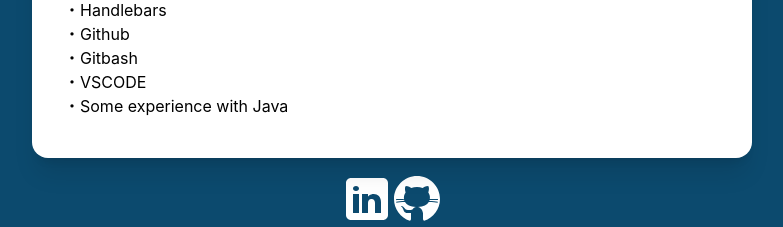
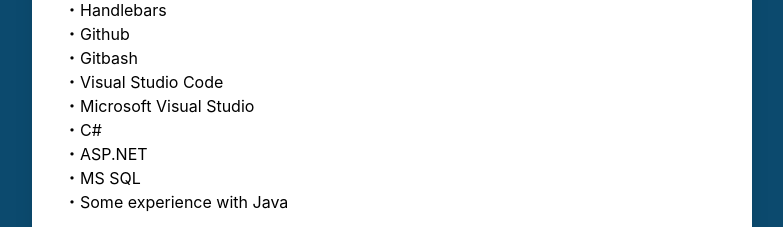
Before and after one commit to ryanessel/ryanessel-portfolio, a React (Create React App) app: page /about in a window 1280 px wide. Shown: the part 1439-1666 px from the top of the page, without its empty margins (248-1031 px from the left). Built offline with nearby package versions, Linux system fonts and the light colour scheme.

Commit message:
adding more skills to about page

```diff
--- a/src/components/ProfileCard.js
+++ b/src/components/ProfileCard.js
@@ -85,7 +85,20 @@
       </li>
 
       <li>
-      ・VSCODE
+      ・Visual Studio Code
+      </li>
+      <li>
+      ・Microsoft Visual Studio
+      </li>
+      <li>
+      ・C#
+      </li>
+      <li>
+      ・ASP.NET
+      </li>
+
+      <li>
+      ・MS SQL
       </li>
 
       <li>
```
